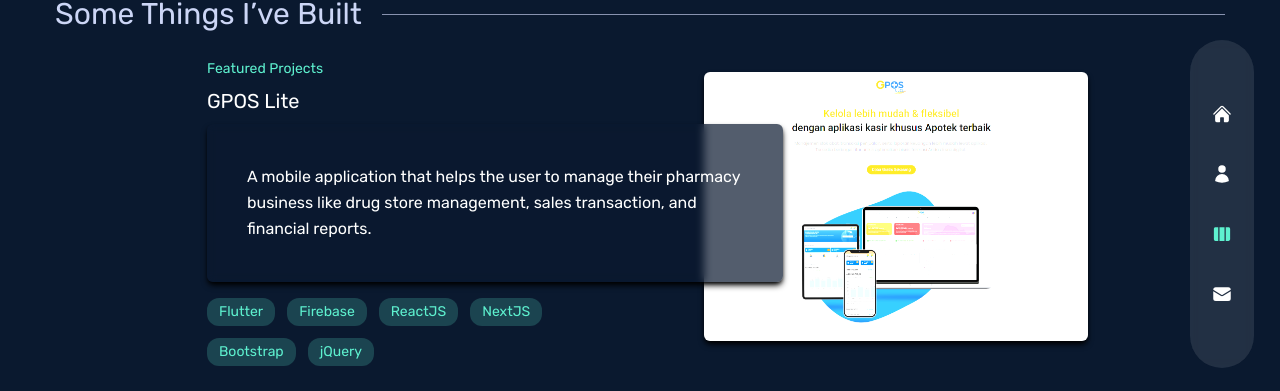
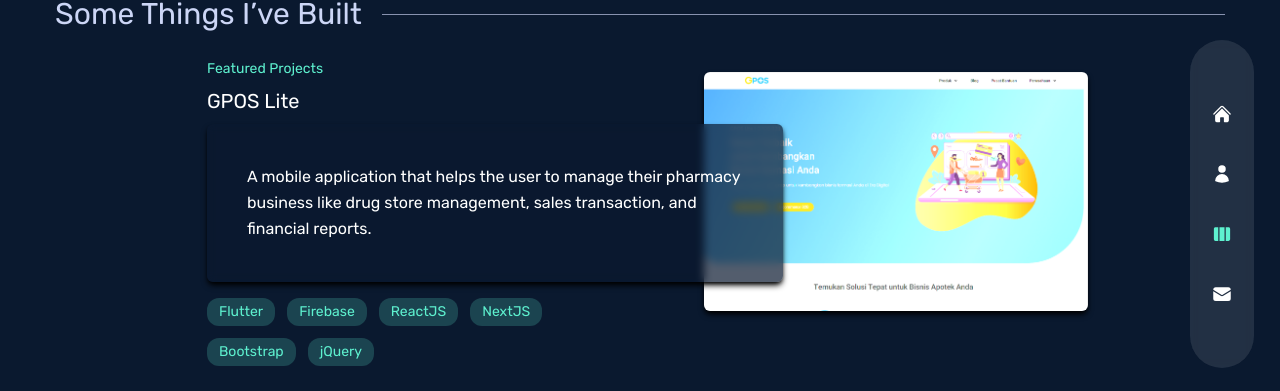
Before and after one commit to dhikadhiwijna/adhika-landing-portofolio, a Next.js app: page /portfolio in a window 1280 px wide. Shown: the part 196-587 px from the top of the page. Built offline with nearby package versions, Linux system fonts and the light colour scheme.

Commit message:
fix aws issue

```diff
--- a/data/data.ts
+++ b/data/data.ts
@@ -1,5 +1,3 @@
-import { imageAsset, imageAssetPage } from "@/public";
-
 export const dataExperience = [
   {
     position: "Software Engineer - Frontend",
@@ -63,7 +61,7 @@
   {
     title: "GPOS Lite",
     link: "https://www.gpos.id/aplikasi-apotek-terbaik/",
-    image: imageAssetPage.gposMobilePage,
+    image: "/page/gpos-page.png",
     description:
       "A mobile application that helps the user to manage their pharmacy business like drug store management, sales transaction, and financial reports.",
     tech: ["Flutter", "Firebase", "ReactJS", "NextJS", "Bootstrap", "jQuery"],
@@ -79,7 +77,7 @@
   {
     title: "Ayovest",
     link: "https://www.ayovest.id/",
-    image: imageAssetPage.ayovestPage,
+    image: "/page/ayovest-page.png",
     description:
       "A mobile application that helps the user to manage their investment portfolio and financial planning. This application also provides a feature to buy and sell mutual funds.",
     tech: ["Flutter", "Bloc", "Dio", "Laravel"],
@@ -87,7 +85,7 @@
   {
     title: "Funtravia",
     link: "https://funtravia.com/",
-    image: imageAssetPage.funtraviaPage,
+    image: "/page/funtravia-page.png",
     description:
       "A web application that provides travel services. Create itinerary, book hotels, buy tickets, and social media. The chat feature is also available to communicate with other users.",
     tech: ["React Native", "Redux", "Laravel", "MySQL", "ExpressJS", "GraphQL"],
@@ -95,7 +93,7 @@
   {
     title: "Dashboard Altros ERP",
     link: null,
-    image: imageAssetPage.dashboardAltrosPage,
+    image: "/page/dashboard-altros-page.png",
     description:
       "A web application that helps the user to manage their business like sales transaction, financial reports, and inventory management.",
     tech: ["ReactJS", "Bootstrap", "Laravel", "MySQL"],
@@ -106,7 +104,7 @@
   {
     title: "Aerosoft Digital Agency",
     link: "https://master.d18sdo572xqm5j.amplifyapp.com/",
-    image: imageAssetPage.aerosoftPage,
+    image: "/page/aerosoft-page.png",
     description:
       "A landing page for Aerosoft web application. A digital agency that provides services for website development, mobile application development, and digital marketing.",
     tech: ["NextJS", "TailwindCSS"],
@@ -114,7 +112,7 @@
   {
     title: "Funtravia Landing Page",
     link: "https://main.d1bs1cto9i24pu.amplifyapp.com/",
-    image: imageAssetPage.funtraviaPage,
+    image: "/page/funtravia-page.png",
     description:
       "A landing page for Funtravia web application. This application is meant to encourage users to download the Funtravia application. This landing page is built using NextJS and TailwindCSS. ",
     tech: ["NextJS", "TailwindCSS"],
@@ -122,7 +120,7 @@
   {
     title: "Big Coco Global ",
     link: "https://master.d1g8zibujt5qjx.amplifyapp.com/",
-    image: imageAssetPage.bigcocoPage,
+    image: "/page/bigcoco-page.png",
     description:
       "A lading page to promote Big Coco Global. This company is exporting coconut products to the world.",
     tech: ["ReactJS", "Styled Components"],
--- a/pages/about/index.tsx
+++ b/pages/about/index.tsx
@@ -1,7 +1,5 @@
 import AboutWidget from "@/components/Experience";
-import { useMousePosition } from "@/components/UseMousePosition";
 import { dataEducation, dataExperience } from "@/data/data";
-import { imageAsset } from "@/public";
 import { fadeIn } from "@/variants";
 import { motion } from "framer-motion";
 import Head from "next/head";
@@ -17,18 +15,18 @@
         <meta name="This is about page" content="This is about page" />
       </Head>
       <main className="h-full">
-        <div className="flex flex-col items-center justify-center h-3/6 pt-48">
-          <div className="grid w-full grid-cols-2  md:grid-cols-8 gap-16 container">
+        <div className="flex h-3/6 flex-col items-center justify-center pt-48">
+          <div className="container grid w-full  grid-cols-2 gap-16 md:grid-cols-8">
             <div className="col-span-5 flex flex-col items-start justify-start">
               <motion.div
                 variants={fadeIn("down", 0.2)}
                 initial="hidden"
                 animate="show"
                 exit="hidden"
-                className="flex w-full items-center mb-5"
+                className="mb-5 flex w-full items-center"
               >
                 <h2 className="text-5xl text-secondary">About Me</h2>
-                <div className=" flex-1 h-px ml-5 bg-tertiary" />
+                <div className=" ml-5 h-px flex-1 bg-tertiary" />
               </motion.div>
               <motion.p
                 variants={fadeIn("down", 0.4)}
@@ -55,7 +53,7 @@
                 recently:
                 <br />
                 <br />
-                <ul className="grid grid-cols-2 gap-4 custom-list">
+                <ul className="custom-list grid grid-cols-2 gap-4">
                   <li>JavaScript (ES6+)</li>
                   <li>Typescript</li>
                   <li>React</li>
@@ -74,18 +72,20 @@
               initial="hidden"
               animate="show"
               exit="hidden"
-              className="col-span-3 relative h-max group"
+              className="group relative col-span-3 h-max"
             >
-              <div className="relative top-0 left-0 group-hover:-top-2 group-hover:-left-2  transition-all duration-300">
-                <div className="absolute hidden md:flex w-full md:h-[210px] lg:h-[275px] xl:h-[354px] bg-accent group-hover:bg-accent/0 opacity-20 z-20 rounded-md top-0 left-0" />
+              <div className="relative left-0 top-0 transition-all duration-300  group-hover:-left-2 group-hover:-top-2">
+                <div className="absolute left-0 top-0 z-20 hidden w-full rounded-md bg-accent opacity-20 group-hover:bg-accent/0 md:flex md:h-[210px] lg:h-[275px] xl:h-[354px]" />
                 <Image
-                  className="w-60 md:w-full h-auto rounded-md z-10 relative"
-                  src={imageAsset.profileImg}
+                  className="relative z-10 h-auto w-60 rounded-md md:w-full"
+                  src={"/profile_image.png"}
                   alt="Muhammad Adhika Adhiwijna"
+                  width={700}
+                  height={700}
                 />
               </div>
 
-              <div className="absolute w-full hidden md:block md:h-[210px] lg:h-[275px] xl:h-[350px] z-0 rounded-md border-2 border-accent top-3 left-3 group-hover:top-5 group-hover:right-5  transition-all duration-300" />
+              <div className="absolute left-3 top-3 z-0 hidden w-full rounded-md border-2 border-accent transition-all duration-300 group-hover:right-5 group-hover:top-5 md:block md:h-[210px]  lg:h-[275px] xl:h-[350px]" />
             </motion.div>
           </div>
         </div>
--- a/pages/contact/index.tsx
+++ b/pages/contact/index.tsx
@@ -1,9 +1,6 @@
 import { fadeIn } from "@/variants";
 import { motion } from "framer-motion";
-import { useRef, useState } from "react";
 import { BsArrowRight } from "react-icons/bs";
-import axios from "axios";
-import { useMousePosition } from "@/components/UseMousePosition";
 import Head from "next/head";
 import ParticlesContainer from "@/components/ParticlesContainer";
 
--- a/pages/index.tsx
+++ b/pages/index.tsx
@@ -2,7 +2,6 @@
 import ProjectsBtn from "@/components/ProjectsBtn";
 import { motion } from "framer-motion";
 import { fadeIn } from "../variants";
-import { useEffect, useState } from "react";
 import { useMousePosition } from "@/components/UseMousePosition";
 import Head from "next/head";
 
--- a/pages/portfolio/index.tsx
+++ b/pages/portfolio/index.tsx
@@ -1,13 +1,10 @@
 import Head from "next/head";
 import { motion } from "framer-motion";
 import { fadeIn } from "@/variants";
-import { imageAsset } from "@/public";
 import Image from "next/image";
 import { dataOtherProjects, dataProjects } from "@/data/data";
 import { DataProjects } from "@/types";
 import Link from "next/link";
-import { useRef } from "react";
-import { useMousePosition } from "@/components/UseMousePosition";
 
 const Work = () => {
   return (
@@ -70,6 +67,8 @@
                     className="h-full w-full rounded-md bg-cover shadow-lg shadow-black"
                     src={item.image}
                     alt={item.title}
+                    width={700}
+                    height={700}
                   />
                 </div>
                 <div className="mt-5 flex flex-col items-center justify-center gap-y-2">
@@ -159,6 +158,8 @@
             className="h-auto w-96 rounded-md bg-cover shadow-md shadow-black"
             src={image}
             alt={title}
+            width={700}
+            height={700}
           />
           <div className="absolute left-0 top-0 h-full w-full rounded-md bg-black bg-opacity-50 md:hidden">
             <div className="p-5">
--- a/public/index.ts
+++ /dev/null
@@ -1,22 +0,0 @@
-import profileImg from "../public/profile_image.png";
-import aerosoftPage from "../public/page/aerosoft-page.png";
-import ayovestPage from "../public/page/ayovest-page.png";
-import bigcocoPage from "../public/page/bigcoco-page.png";
-import dashboardAltrosPage from "../public/page/dashboard-altros-page.png";
-import funtraviaPage from "../public/page/funtravia-page.png";
-import gposMobilePage from "../public/page/gpos-mobile-page.png";
-import gposPage from "../public/page/gpos-page.png";
-
-export const imageAsset = {
-  profileImg,
-};
-
-export const imageAssetPage = {
-  aerosoftPage,
-  ayovestPage,
-  bigcocoPage,
-  dashboardAltrosPage,
-  funtraviaPage,
-  gposMobilePage,
-  gposPage,
-};
--- a/types.d.ts
+++ b/types.d.ts
@@ -24,7 +24,7 @@
   index: number;
   title: string;
   link: string | null;
-  image: StaticImageData;
+  image: string;
   description: string;
   tech: string[];
 }
```
Also changed, not shown: 1 other file (tests, documents, lock files or other folders).
